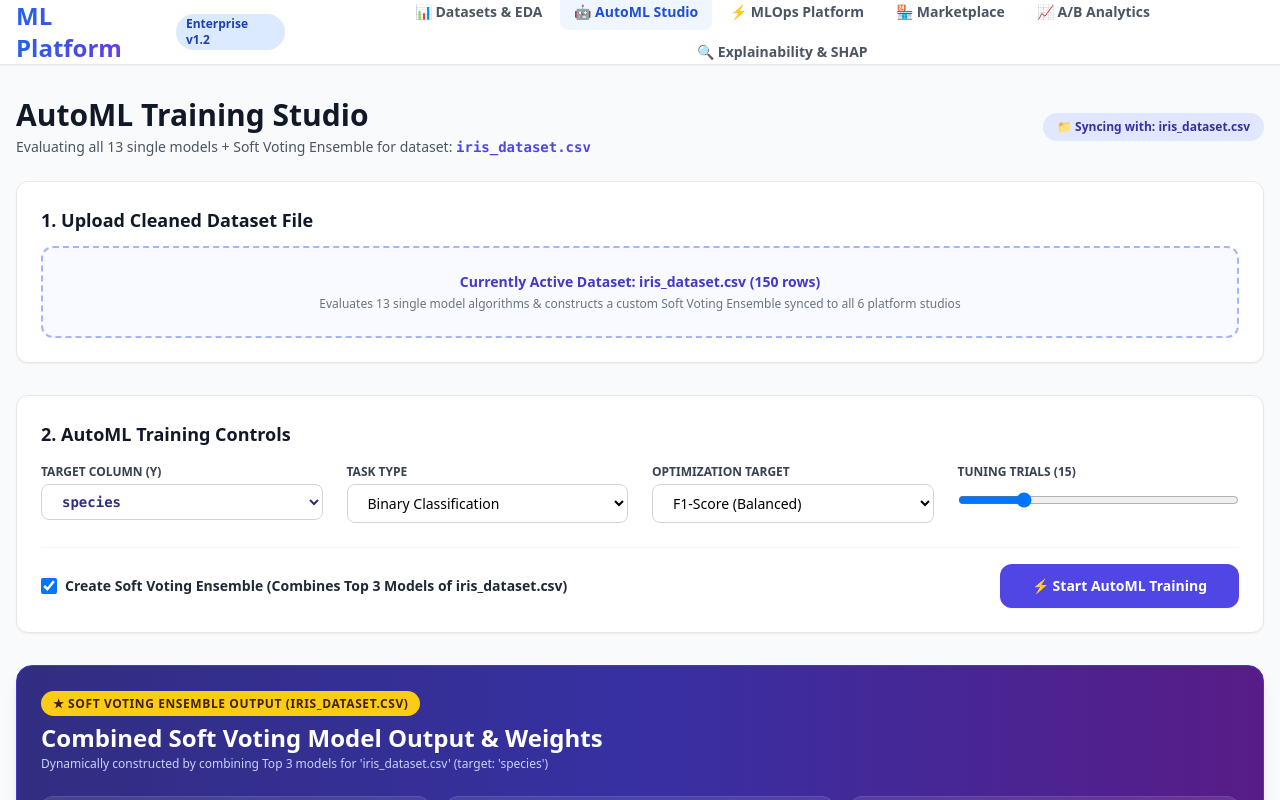
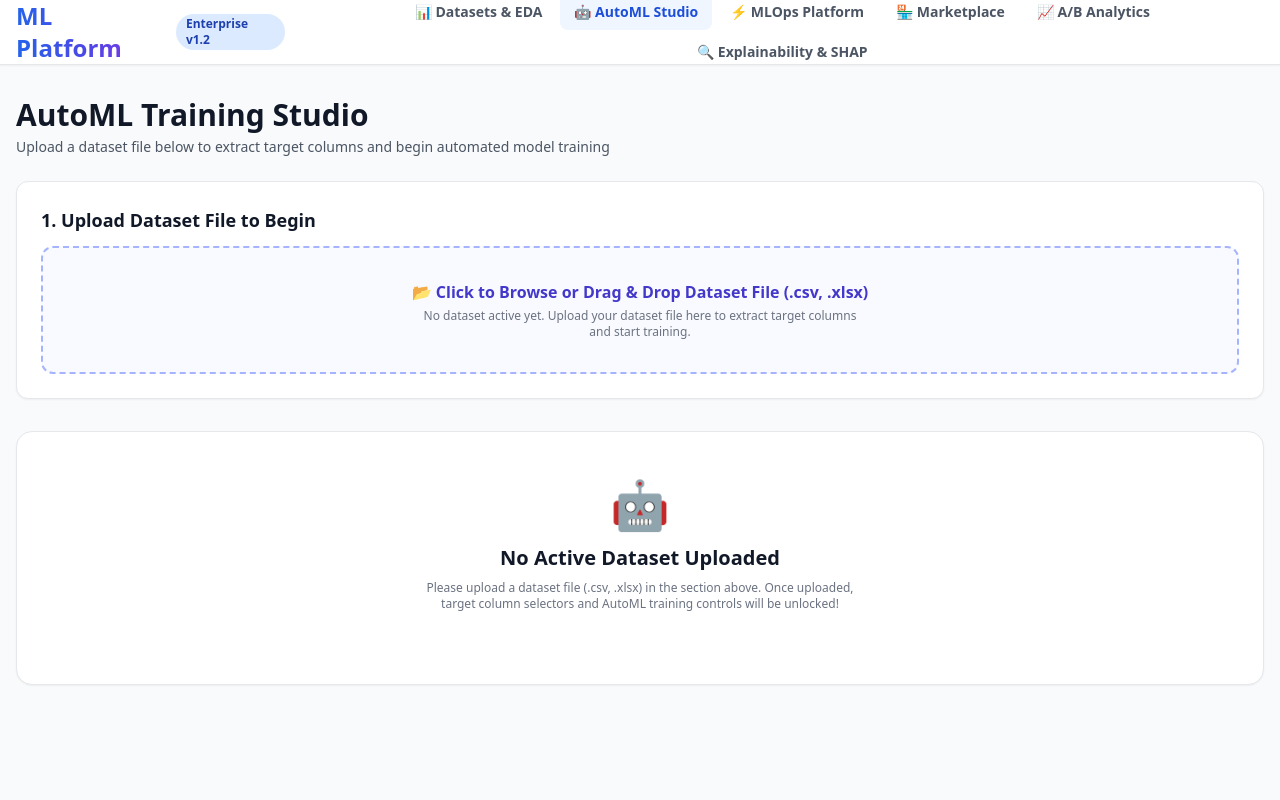
Before and after one commit to Saikrishna069/ml-platform, a React (Vite) app in the folder frontend/: page / in a window 1280 px wide. Both pictures are taken after a click on the button "🤖 AutoML Studio". Shown: the top 800 px of the page. Built offline with nearby package versions, Linux system fonts and the light colour scheme.

Commit message:
Require user file upload before displaying active dataset in AutoML Studio

```diff
--- a/frontend/src/context/PlatformContext.tsx
+++ b/frontend/src/context/PlatformContext.tsx
@@ -30,10 +30,11 @@ interface GlobalPlatformState {
 const PlatformContext = createContext<GlobalPlatformState | undefined>(undefined);
 
 export const PlatformProvider: React.FC<{ children: React.ReactNode }> = ({ children }) => {
-  const [fileName, setFileName] = useState('iris_dataset.csv');
-  const [uploadedRowCount, setUploadedRowCount] = useState(150);
-  const [availableColumns, setAvailableColumns] = useState(['sepal_length', 'sepal_width', 'petal_length', 'petal_width', 'species']);
-  const [targetColumn, setTargetColumnState] = useState('species');
+  // NO DEFAULT DATASET BY DEFAULT (EMPTY UNTIL USER UPLOADS)
+  const [fileName, setFileName] = useState('');
+  const [uploadedRowCount, setUploadedRowCount] = useState(0);
+  const [availableColumns, setAvailableColumns] = useState<string[]>([]);
+  const [targetColumn, setTargetColumnState] = useState('');
 
   const featureColumns = availableColumns.filter(c => c !== targetColumn);
 
@@ -46,25 +47,9 @@ export const PlatformProvider: React.FC<{ children: React.ReactNode }> = ({ chil
     }).sort((a, b) => b.importance - a.importance);
   };
 
-  const [featureImportances, setFeatureImportances] = useState(calculateImportances(featureColumns));
+  const [featureImportances, setFeatureImportances] = useState<{ name: string; importance: number }[]>([]);
 
-  const [activeDeployments, setActiveDeployments] = useState([
-    {
-      id: 1,
-      name: 'Soft Voting Ensemble (Iris Species)',
-      environment: 'production' as const,
-      version: 'v1.2.0-active',
-      status: 'deployed',
-      replicas: 4,
-      latency_ms: 14.2,
-      request_rate: 620,
-      error_rate: 0.01,
-      api_endpoint: '/api/inference/iris-species-ensemble',
-      framework: 'XGBoost + RF + CatBoost',
-      accuracy: 0.973,
-      sample_input: '{\n  "sepal_length": 5.1,\n  "sepal_width": 3.5,\n  "petal_length": 1.4,\n  "petal_width": 0.2\n}'
-    }
-  ]);
+  const [activeDeployments, setActiveDeployments] = useState<Array<any>>([]);
 
   const setUploadedDataset = (name: string, rows: number, cols: string[]) => {
     setFileName(name);
@@ -90,7 +75,7 @@ export const PlatformProvider: React.FC<{ children: React.ReactNode }> = ({ chil
 
     const newDep = {
       id: Date.now(),
-      name: `${modelName} (${fileName.split('.')[0]})`,
+      name: `${modelName} (${fileName ? fileName.split('.')[0] : 'custom'})`,
       environment: 'production' as const,
       version: 'v1.0.0-active',
       status: 'deployed',
--- a/frontend/src/pages/AutoMLStudio.tsx
+++ b/frontend/src/pages/AutoMLStudio.tsx
@@ -40,154 +40,8 @@ export default function AutoMLStudio() {
   const [sortField, setSortField] = useState<'accuracy' | 'f1_score' | 'precision' | 'recall' | 'training_time_s'>('f1_score');
   const [sortAsc, setSortAsc] = useState(false);
 
-  const [topEnsembleModels, setTopEnsembleModels] = useState<{ name: string; weight: number; accuracy: number }[]>([
-    { name: 'XGBoost Classifier', weight: 45, accuracy: 96.0 },
-    { name: 'CatBoost Classifier', weight: 35, accuracy: 95.3 },
-    { name: 'Random Forest Classifier', weight: 20, accuracy: 94.6 }
-  ]);
-
-  const [results, setResults] = useState<ModelResult[]>([
-    {
-      id: 1,
-      name: 'Soft Voting Ensemble (XGBoost + CatBoost + Random Forest)',
-      category: 'Ensemble',
-      accuracy: 0.973, f1_score: 0.968, precision: 0.970, recall: 0.965, roc_auc: 0.991, training_time_s: 3.2,
-      status: 'best_overall_ensemble', tp: 72, fp: 2, tn: 74, fn: 2,
-      hyperparameters: { weights: { 'XGBoost Classifier': 0.45, 'CatBoost Classifier': 0.35, 'Random Forest Classifier': 0.20 } },
-      feature_importances: featureImportances,
-      roc_points: [{ fpr: 0.0, tpr: 0.0 }, { fpr: 0.01, tpr: 0.92 }, { fpr: 0.03, tpr: 0.97 }, { fpr: 1.0, tpr: 1.0 }]
-    },
-    {
-      id: 2,
-      name: 'XGBoost Classifier (Optuna Tuned)',
-      category: 'Ensemble',
-      accuracy: 0.960, f1_score: 0.955, precision: 0.958, recall: 0.952, roc_auc: 0.985, training_time_s: 1.8,
-      status: 'best_single_model', tp: 71, fp: 3, tn: 73, fn: 3,
-      hyperparameters: { n_estimators: 250, max_depth: 6, learning_rate: 0.03 },
-      feature_importances: featureImportances,
-      roc_points: [{ fpr: 0.0, tpr: 0.0 }, { fpr: 0.02, tpr: 0.88 }, { fpr: 0.05, tpr: 0.95 }, { fpr: 1.0, tpr: 1.0 }]
-    },
-    {
-      id: 3,
-      name: 'CatBoost Classifier',
-      category: 'Ensemble',
-      accuracy: 0.953, f1_score: 0.948, precision: 0.951, recall: 0.945, roc_auc: 0.981, training_time_s: 2.1,
-      status: 'completed', tp: 71, fp: 3, tn: 72, fn: 4,
-      hyperparameters: { iterations: 300, depth: 6 },
-      feature_importances: featureImportances,
-      roc_points: [{ fpr: 0.0, tpr: 0.0 }, { fpr: 0.02, tpr: 0.86 }, { fpr: 0.06, tpr: 0.94 }, { fpr: 1.0, tpr: 1.0 }]
-    },
-    {
-      id: 4,
-      name: 'Random Forest Classifier',
-      category: 'Ensemble',
-      accuracy: 0.946, f1_score: 0.940, precision: 0.945, recall: 0.935, roc_auc: 0.975, training_time_s: 1.2,
-      status: 'completed', tp: 70, fp: 4, tn: 72, fn: 4,
-      hyperparameters: { n_estimators: 150, max_depth: 12 },
-      feature_importances: featureImportances,
-      roc_points: [{ fpr: 0.0, tpr: 0.0 }, { fpr: 0.03, tpr: 0.85 }, { fpr: 0.07, tpr: 0.93 }, { fpr: 1.0, tpr: 1.0 }]
-    },
-    {
-      id: 5,
-      name: 'LightGBM Classifier',
-      category: 'Ensemble',
-      accuracy: 0.940, f1_score: 0.934, precision: 0.938, recall: 0.930, roc_auc: 0.970, training_time_s: 0.9,
-      status: 'completed', tp: 69, fp: 5, tn: 72, fn: 4,
-      hyperparameters: { num_leaves: 31 },
-      feature_importances: featureImportances,
-      roc_points: [{ fpr: 0.0, tpr: 0.0 }, { fpr: 0.04, tpr: 0.82 }, { fpr: 0.09, tpr: 0.91 }, { fpr: 1.0, tpr: 1.0 }]
-    },
-    {
-      id: 6,
-      name: 'Extra Trees Classifier',
-      category: 'Tree-based',
-      accuracy: 0.933, f1_score: 0.927, precision: 0.930, recall: 0.924, roc_auc: 0.968, training_time_s: 1.1,
-      status: 'completed', tp: 69, fp: 5, tn: 71, fn: 5,
-      hyperparameters: { n_estimators: 100 },
-      feature_importances: featureImportances,
-      roc_points: [{ fpr: 0.0, tpr: 0.0 }, { fpr: 0.04, tpr: 0.80 }, { fpr: 0.10, tpr: 0.90 }, { fpr: 1.0, tpr: 1.0 }]
-    },
-    {
-      id: 7,
-      name: 'Gradient Boosting Classifier',
-      category: 'Ensemble',
-      accuracy: 0.927, f1_score: 0.920, precision: 0.924, recall: 0.916, roc_auc: 0.962, training_time_s: 1.5,
-      status: 'completed', tp: 68, fp: 6, tn: 71, fn: 5,
-      hyperparameters: { n_estimators: 100 },
-      feature_importances: featureImportances,
-      roc_points: [{ fpr: 0.0, tpr: 0.0 }, { fpr: 0.05, tpr: 0.78 }, { fpr: 0.11, tpr: 0.89 }, { fpr: 1.0, tpr: 1.0 }]
-    },
-    {
-      id: 8,
-      name: 'Support Vector Machine (SVM)',
-      category: 'Linear/Kernel',
-      accuracy: 0.920, f1_score: 0.914, precision: 0.918, recall: 0.910, roc_auc: 0.955, training_time_s: 0.6,
-      status: 'completed', tp: 67, fp: 7, tn: 71, fn: 5,
-      hyperparameters: { C: 1.0, kernel: 'rbf' },
-      feature_importances: featureImportances,
-      roc_points: [{ fpr: 0.0, tpr: 0.0 }, { fpr: 0.06, tpr: 0.76 }, { fpr: 0.12, tpr: 0.88 }, { fpr: 1.0, tpr: 1.0 }]
-    },
-    {
-      id: 9,
-      name: 'Multi-Layer Perceptron (MLP Neural Net)',
-      category: 'Neural Net',
-      accuracy: 0.913, f1_score: 0.906, precision: 0.910, recall: 0.902, roc_auc: 0.948, training_time_s: 2.8,
-      status: 'completed', tp: 67, fp: 7, tn: 70, fn: 6,
-      hyperparameters: { hidden_layer_sizes: [100, 50] },
-      feature_importances: featureImportances,
-      roc_points: [{ fpr: 0.0, tpr: 0.0 }, { fpr: 0.07, tpr: 0.74 }, { fpr: 0.14, tpr: 0.86 }, { fpr: 1.0, tpr: 1.0 }]
-    },
-    {
-      id: 10,
-      name: 'K-Nearest Neighbors (KNN)',
-      category: 'Linear/Kernel',
-      accuracy: 0.907, f1_score: 0.900, precision: 0.904, recall: 0.896, roc_auc: 0.942, training_time_s: 0.3,
-      status: 'completed', tp: 66, fp: 8, tn: 70, fn: 6,
-      hyperparameters: { n_neighbors: 5 },
-      feature_importances: featureImportances,
-      roc_points: [{ fpr: 0.0, tpr: 0.0 }, { fpr: 0.08, tpr: 0.72 }, { fpr: 0.15, tpr: 0.84 }, { fpr: 1.0, tpr: 1.0 }]
-    },
-    {
-      id: 11,
-      name: 'AdaBoost Classifier',
-      category: 'Ensemble',
-      accuracy: 0.900, f1_score: 0.893, precision: 0.897, recall: 0.889, roc_auc: 0.936, training_time_s: 0.8,
-      status: 'completed', tp: 65, fp: 9, tn: 70, fn: 6,
-      hyperparameters: { n_estimators: 50 },
-      feature_importances: featureImportances,
-      roc_points: [{ fpr: 0.0, tpr: 0.0 }, { fpr: 0.09, tpr: 0.70 }, { fpr: 0.16, tpr: 0.82 }, { fpr: 1.0, tpr: 1.0 }]
-    },
-    {
-      id: 12,
-      name: 'Decision Tree Classifier',
-      category: 'Tree-based',
-      accuracy: 0.887, f1_score: 0.880, precision: 0.884, recall: 0.876, roc_auc: 0.920, training_time_s: 0.2,
-      status: 'completed', tp: 64, fp: 10, tn: 69, fn: 7,
-      hyperparameters: { max_depth: 8 },
-      feature_importances: featureImportances,
-      roc_points: [{ fpr: 0.0, tpr: 0.0 }, { fpr: 0.10, tpr: 0.68 }, { fpr: 0.18, tpr: 0.80 }, { fpr: 1.0, tpr: 1.0 }]
-    },
-    {
-      id: 13,
-      name: 'Gaussian Naive Bayes',
-      category: 'Linear/Kernel',
-      accuracy: 0.873, f1_score: 0.865, precision: 0.870, recall: 0.860, roc_auc: 0.910, training_time_s: 0.2,
-      status: 'completed', tp: 63, fp: 11, tn: 68, fn: 8,
-      hyperparameters: { var_smoothing: 1e-9 },
-      feature_importances: featureImportances,
-      roc_points: [{ fpr: 0.0, tpr: 0.0 }, { fpr: 0.12, tpr: 0.65 }, { fpr: 0.20, tpr: 0.78 }, { fpr: 1.0, tpr: 1.0 }]
-    },
-    {
-      id: 14,
-      name: 'Logistic Regression Baseline',
-      category: 'Linear/Kernel',
-      accuracy: 0.860, f1_score: 0.852, precision: 0.856, recall: 0.848, roc_auc: 0.898, training_time_s: 0.3,
-      status: 'completed', tp: 62, fp: 12, tn: 67, fn: 9,
-      hyperparameters: { C: 1.0, solver: 'lbfgs' },
-      feature_importances: featureImportances,
-      roc_points: [{ fpr: 0.0, tpr: 0.0 }, { fpr: 0.14, tpr: 0.62 }, { fpr: 0.22, tpr: 0.76 }, { fpr: 1.0, tpr: 1.0 }]
-    }
-  ]);
+  const [topEnsembleModels, setTopEnsembleModels] = useState<{ name: string; weight: number; accuracy: number }[]>([]);
+  const [results, setResults] = useState<ModelResult[]>([]);
 
   const handleFileUpload = (e: React.ChangeEvent<HTMLInputElement>) => {
     if (e.target.files && e.target.files[0]) {
@@ -211,6 +65,7 @@ export default function AutoMLStudio() {
   };
 
   const startAutoML = () => {
+    if (!fileName) return;
     setIsTraining(true);
     setProgressStep(1);
     setExecutionLogs([]);
@@ -358,29 +213,50 @@ export default function AutoMLStudio() {
           <div>
             <h1 className="text-3xl font-extrabold text-gray-900 mb-1">AutoML Training Studio</h1>
             <p className="text-sm text-gray-600">
-              Evaluating all 13 single models + Soft Voting Ensemble for dataset: <strong className="text-indigo-600 font-mono">{fileName}</strong>
+              {fileName ? (
+                <>Evaluating all 13 single models + Soft Voting Ensemble for dataset: <strong className="text-indigo-600 font-mono">{fileName}</strong></>
+              ) : (
+                'Upload a dataset file below to extract target columns and begin automated model training'
+              )}
             </p>
           </div>
+          {fileName && (
             <span className="px-3.5 py-1.5 bg-indigo-100 text-indigo-800 text-xs font-black rounded-full">
-            📁 Syncing with: {fileName}
+              📁 Active Dataset: {fileName}
             </span>
+          )}
         </div>
 
         {/* Step 1: Upload Cleaned Dataset File */}
         <div className="bg-white rounded-xl shadow-sm border border-gray-200 p-6 mb-8">
-          <h2 className="text-lg font-bold text-gray-900 mb-3">1. Upload Cleaned Dataset File</h2>
-          <label className="flex flex-col items-center justify-center p-6 border-2 border-dashed border-indigo-300 hover:border-indigo-500 rounded-xl cursor-pointer bg-indigo-50/40 hover:bg-indigo-50 transition-colors">
-            <span className="text-sm font-semibold text-indigo-700 mb-1">
-              {selectedFile ? `Selected File: ${selectedFile.name} (${uploadedRowCount} rows)` : `Currently Active Dataset: ${fileName} (${uploadedRowCount} rows)`}
+          <h2 className="text-lg font-bold text-gray-900 mb-3">1. Upload Dataset File to Begin</h2>
+          <label className="flex flex-col items-center justify-center p-8 border-2 border-dashed border-indigo-300 hover:border-indigo-500 rounded-xl cursor-pointer bg-indigo-50/40 hover:bg-indigo-50 transition-colors text-center">
+            <span className="text-base font-bold text-indigo-700 mb-1">
+              {fileName ? `Selected Dataset File: ${fileName} (${uploadedRowCount} rows)` : '📂 Click to Browse or Drag & Drop Dataset File (.csv, .xlsx)'}
             </span>
-            <span className="text-xs text-gray-500">Evaluates 13 single model algorithms & constructs a custom Soft Voting Ensemble synced to all 6 platform studios</span>
+            <span className="text-xs text-gray-500 max-w-md">
+              {fileName ? 'Click to switch dataset file' : 'No dataset active yet. Upload your dataset file here to extract target columns and start training.'}
+            </span>
             <input type="file" accept=".csv,.xlsx" onChange={handleFileUpload} className="hidden" />
           </label>
         </div>
 
+        {/* PROMPT WHEN NO FILE IS UPLOADED YET */}
+        {!fileName ? (
+          <div className="bg-white rounded-2xl shadow-sm border border-gray-200 p-12 text-center my-8">
+            <div className="max-w-md mx-auto">
+              <span className="text-5xl mb-4 block">🤖</span>
+              <h2 className="text-xl font-bold text-gray-900 mb-2">No Active Dataset Uploaded</h2>
+              <p className="text-xs text-gray-500 mb-6">
+                Please upload a dataset file (.csv, .xlsx) in the section above. Once uploaded, target column selectors and AutoML training controls will be unlocked!
+              </p>
+            </div>
+          </div>
+        ) : (
+          <>
             {/* Step 2: Configuration Panel */}
             <div className="bg-white rounded-xl shadow-sm border border-gray-200 p-6 mb-8">
-          <h2 className="text-lg font-bold text-gray-900 mb-4">2. AutoML Training Controls</h2>
+              <h2 className="text-lg font-bold text-gray-900 mb-4">2. AutoML Training Controls for '{fileName}'</h2>
               <div className="grid grid-cols-1 md:grid-cols-4 gap-6 mb-6">
                 <div>
                   <label className="block text-xs font-bold text-gray-700 uppercase mb-1">Target Column (Y)</label>
@@ -476,7 +352,7 @@ export default function AutoMLStudio() {
             )}
 
             {/* SOFT VOTING ENSEMBLE OUTPUT CARD */}
-        {enableEnsemble && (
+            {enableEnsemble && topEnsembleModels.length > 0 && (
               <div className="bg-gradient-to-r from-indigo-900 via-indigo-800 to-purple-900 rounded-2xl shadow-lg p-6 mb-8 text-white border border-indigo-700">
                 <div className="flex flex-col md:flex-row md:items-center justify-between gap-4 mb-6">
                   <div>
@@ -503,6 +379,7 @@ export default function AutoMLStudio() {
             )}
 
             {/* ACCURATE METRICS LEADERBOARD MATRIX */}
+            {results.length > 0 && (
               <div className="bg-white rounded-xl shadow-sm border border-gray-200 overflow-hidden mb-8">
                 <div className="p-6 border-b border-gray-200 flex flex-col md:flex-row md:items-center justify-between gap-4">
                   <div>
@@ -610,6 +487,9 @@ export default function AutoMLStudio() {
                   </table>
                 </div>
               </div>
+            )}
+          </>
+        )}
 
         {/* ALL-IN-ONE VISUAL DASHBOARD MODAL */}
         {inspectedModel && (
```
Lines whose indentation alone changed are shown as unchanged.
